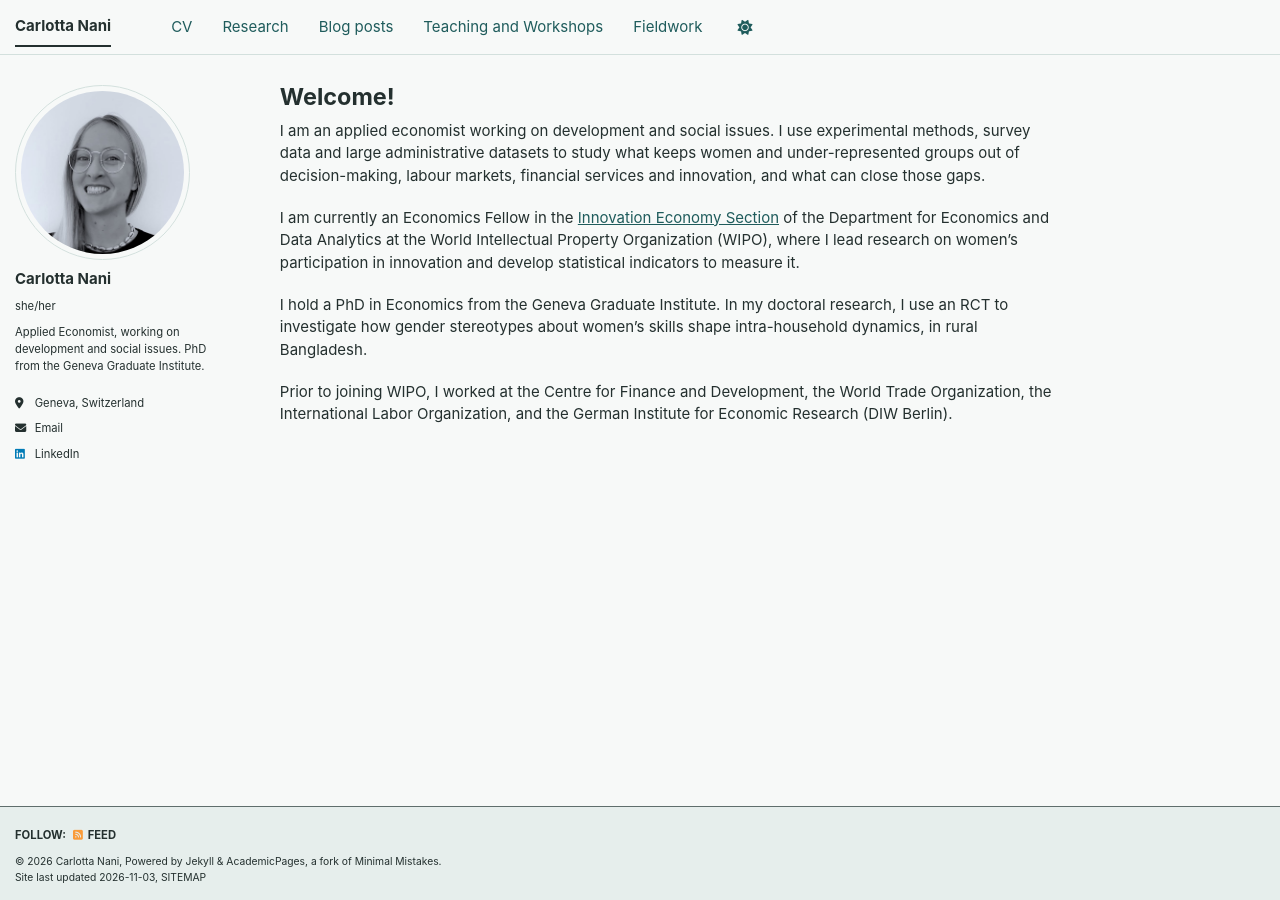
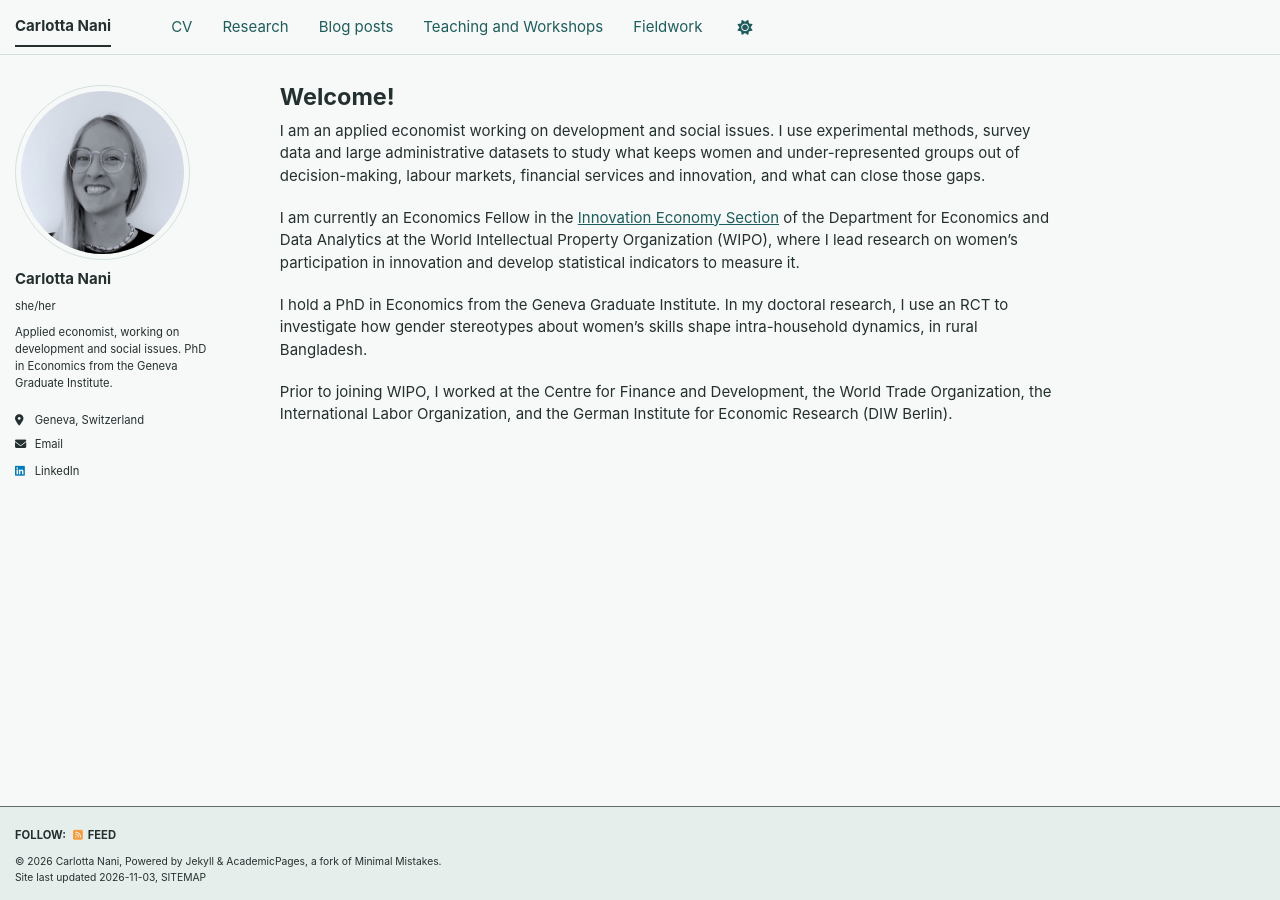
Before and after one commit to carlotta-nani/carlotta-nani.github.io, a Jekyll site: the page built from _pages/about.md, in a window 1280 px wide. Built offline with Jekyll 4.4.1, drawn with Linux system fonts in a browser that asks for light colours; a script bundle is joined from its source files by our own code; a style sheet for code colours, icons or effects is not loaded.

Commit message:
Revise description and bio for consistency
Updated the description and bio to improve clarity and consistency.

```diff
--- a/_config.yml
+++ b/_config.yml
@@ -12,7 +12,7 @@ site_theme               : "teal" # The available themes options are "default",
 title                    : "Carlotta Nani"
 title_separator          : "-"
 name                     : &name "Carlotta Nani"
-description              : &description "Carlotta Nani is an economist working on development and social issues. PhD in Economics, Geneva Graduate Institute."
+description              : &description "I am an economist working on development and social issues. PhD in Economics, Geneva Graduate Institute."
 url                      : https://carlotta-nani.github.io
 baseurl                  : ""
 repository               : "carlotta-nani/carlotta-nani.github.io"
@@ -22,7 +22,7 @@ author:
   avatar           : "profile.jpg"
   name             : "Carlotta Nani"
   pronouns         : "she/her"
-  bio              : "Applied Economist, working on development and social issues. PhD from the Geneva Graduate Institute."
+  bio              : "Applied economist, working on development and social issues. PhD in Economics from the Geneva Graduate Institute."
   location         : "Geneva, Switzerland"
   email            : "carlotta.nani@gmail.com"
 
```
